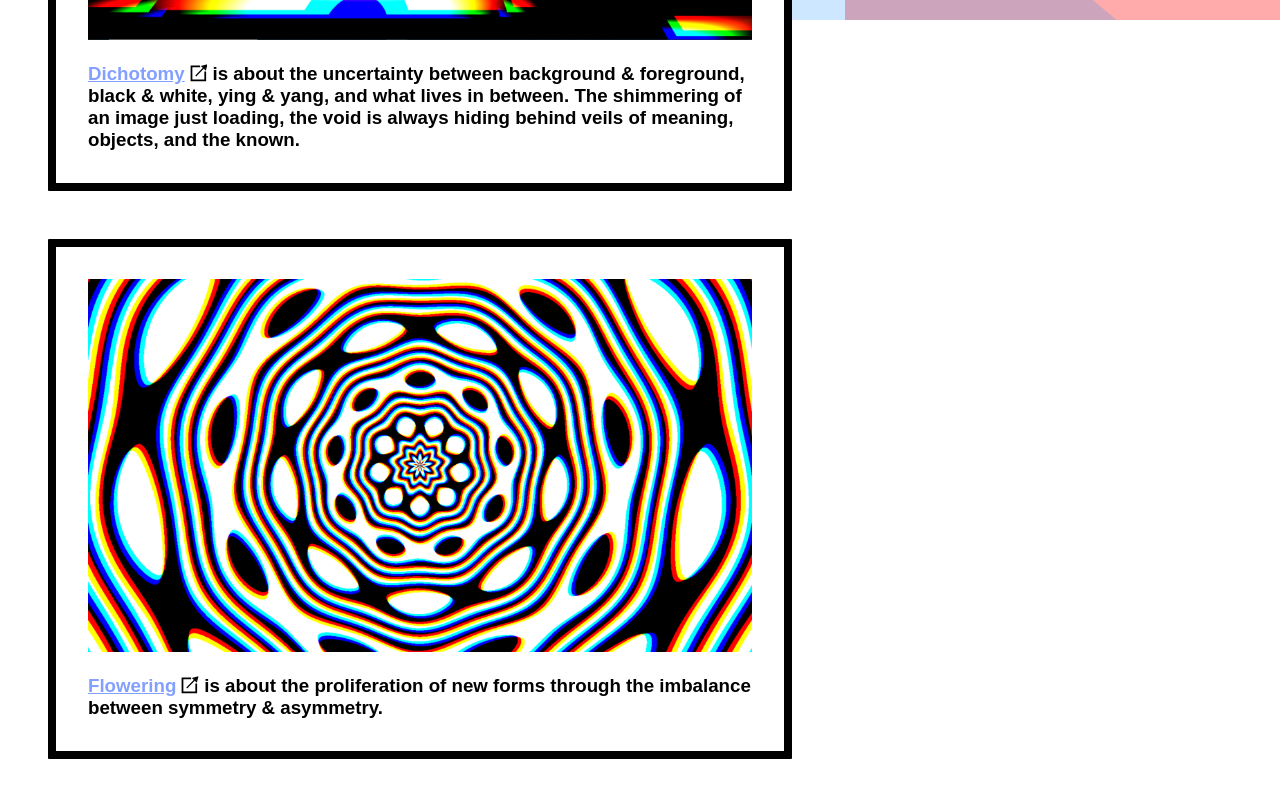
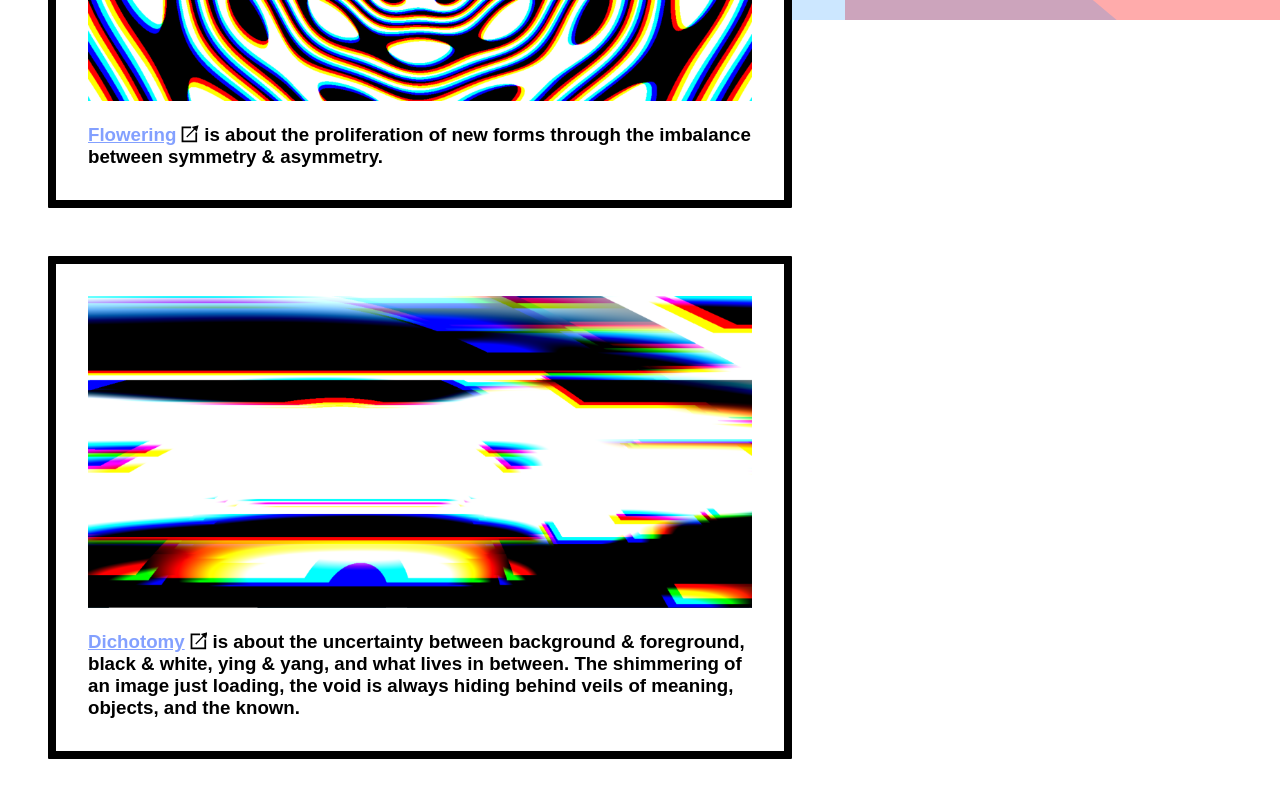
Before and after one commit to campbellgoe/massless.art, a Next.js app: page / in a window 1280 px wide. Shown: the part 780-1580 px from the top of the page. Built offline with nearby package versions, Linux system fonts and the light colour scheme.

Commit message:
fix broken link and change order of top 2 items

```diff
--- a/pages/index.js
+++ b/pages/index.js
@@ -25,6 +25,12 @@ export default () => {
         </section>
         <section>
           <div>
+            <img src="/flowering00.png" />
+            <h3 className="flat-bottom"><ExternalLink href="https://flowering.now.sh">Flowering</ExternalLink> is about the proliferation of new forms through the imbalance between symmetry & asymmetry.</h3>
+          </div>
+        </section>
+        <section>
+          <div>
             <img src="/dichotomy00.png" />
             <h3 className="flat-bottom"><ExternalLink href="https://dichotomy.now.sh">Dichotomy</ExternalLink> is about the uncertainty between background & foreground, black & white, ying & yang, and what lives in between.
           The shimmering of an image just loading, the void is always hiding behind veils of meaning, objects, and the known.</h3>
@@ -32,13 +38,7 @@ export default () => {
         </section>
         <section>
           <div>
-            <img src="/flowering00.png" />
-            <h3 className="flat-bottom"><ExternalLink href="https://flowering.now.sh">Flowering</ExternalLink> is about the proliferation of new forms through the imbalance between symmetry & asymmetry.</h3>
-          </div>
-        </section>
-        <section>
-          <div>
-            <h3><ExternalLink href="https://interference.art">Interference</ExternalLink> was made while experimenting with GLSL shaders in a three.js context.</h3>
+            <h3><ExternalLink href="https://interference.now.sh">Interference</ExternalLink> was made while experimenting with GLSL shaders in a three.js context.</h3>
             <img src="/interference00.png" />
           </div>
         </section>
```
